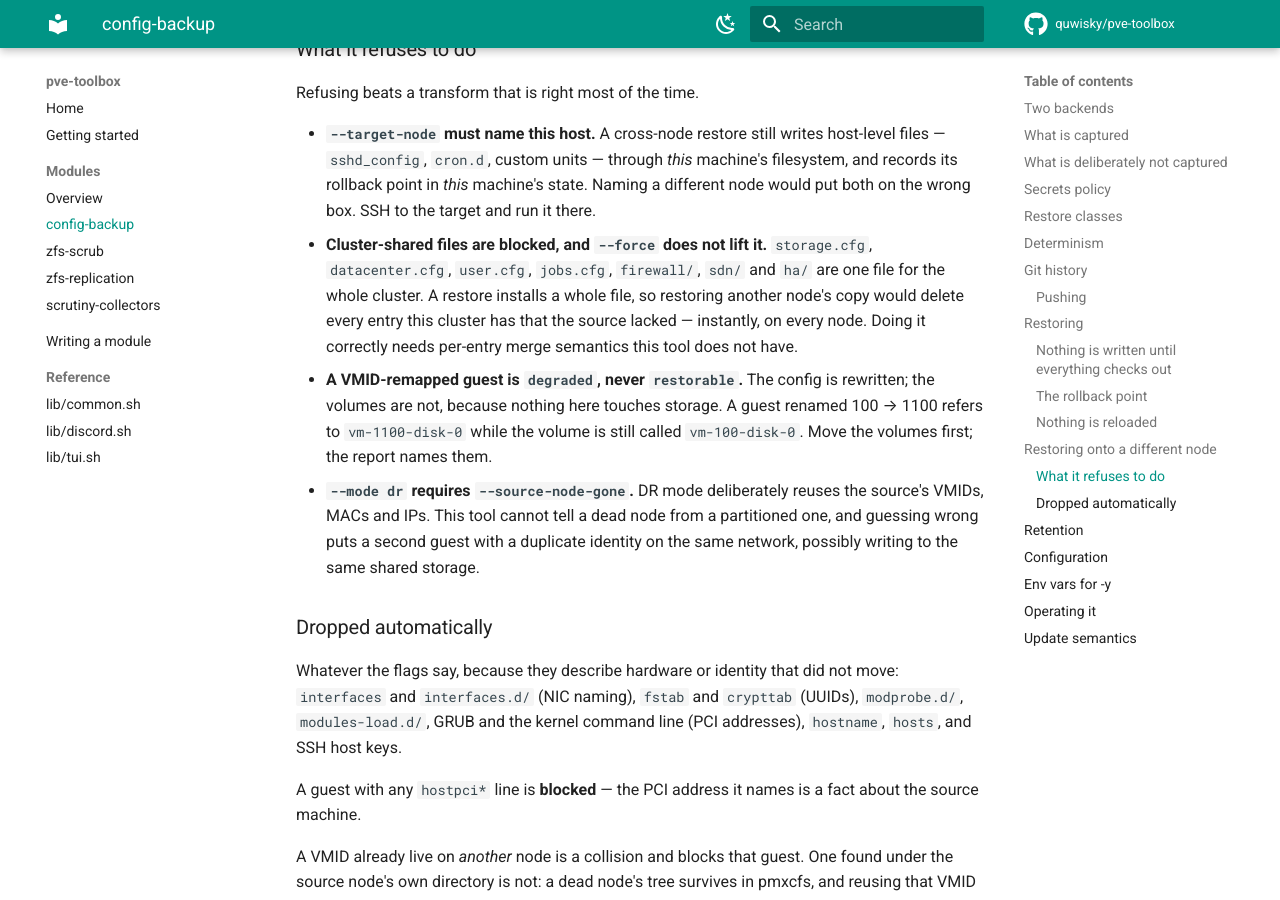
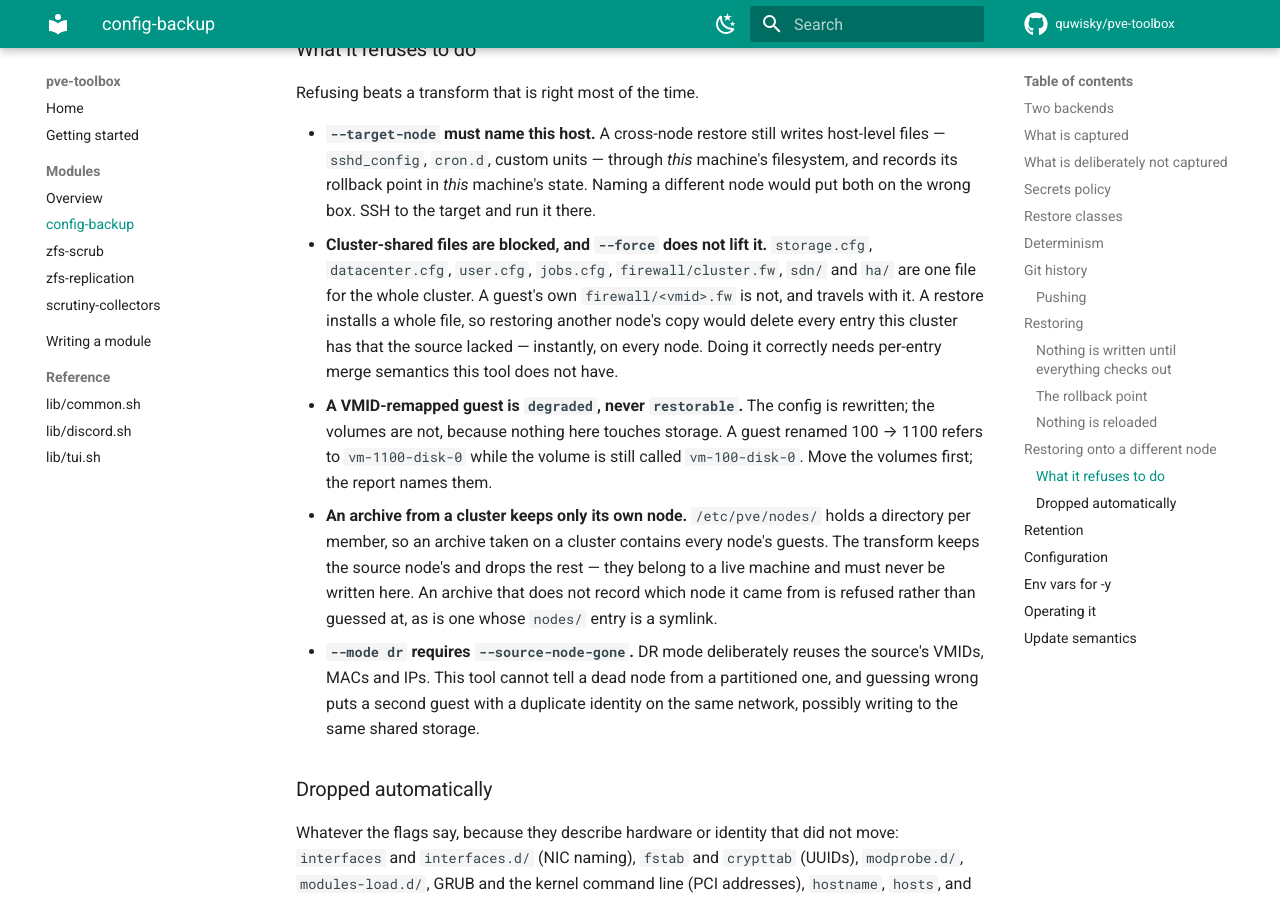
Before and after one commit to quwisky/pve-toolbox, an MkDocs documentation site: the page built from docs/modules/config-backup.md, in a window 1280 px wide and 900 px high, scrolled down 8283 px. Built offline with MkDocs 1.6.1 and Material for MkDocs 9.7.7, drawn with Linux system fonts in a browser that asks for light colours; comment, search, counter and statistics services are not loaded.

Commit message:
fix(config-backup): make cross-node restore work on a cluster, and stop reading outside the archive
The last commit's node derivation refused any archive holding more than one
node directory. /etc/pve is a cluster filesystem - nodes/ holds a directory for
every member, and the collector takes it whole - so that is the normal shape of
an archive from any clustered host, which is the only topology cross-node
restore exists for. Two-node cluster, pve1 dies, restore onto pve2: refused,
with no invocation getting past it. The fixture only ever built one node
directory, so nothing in the suite could see it.

It now keeps the source node's directory and drops the others, with a note.
They are a live machine's guests and must never be written here. Pruning
happens before the rename, because copying pve1's guests into an
already-staged pve2 directory is the corruption the refusal was standing in
for. Only a genuinely ambiguous source - more than one node and no record of
which it came from - is still refused.

A symlinked node directory read outside the archive entirely. The glob plus
[[ -d ]] accepted a symlink to a directory and cp -a resolved through it,
materialising files as regular files before _cb_restore_plan could apply its
own symlink guard - so an archive whose nodes/pve1 pointed at nodes/pve3 would
stage a third node's live guests, rewrite them for the target, and write them
there. find -type l refuses it by name now, and -type d never follows one.

Also: --map-vmid was validated only in the clone arm, so a typo'd target in dr
mode reached the per-guest check and dropped that guest from the restore with a
line in the report rather than refusing; pve/firewall/* blocked a guest's own
<vmid>.fw as cluster-shared, so a DR-restored guest came up with no firewall
and its policy_in: DROP gone; an empty map target wrote an empty storage name;
and a map key reached the ERE unescaped, so a dot matched any character and
could repoint a guest at a storage nobody named - while the before/after check
reported it as a real mapping.

```diff
--- a/docs/modules/config-backup.md
+++ b/docs/modules/config-backup.md
@@ -342,8 +342,9 @@ Refusing beats a transform that is right most of the time.
   state. Naming a different node would put both on the wrong box. SSH to the
   target and run it there.
 - **Cluster-shared files are blocked, and `--force` does not lift it.**
-  `storage.cfg`, `datacenter.cfg`, `user.cfg`, `jobs.cfg`, `firewall/`, `sdn/`
-  and `ha/` are one file for the whole cluster. A restore installs a whole
+  `storage.cfg`, `datacenter.cfg`, `user.cfg`, `jobs.cfg`, `firewall/cluster.fw`,
+  `sdn/` and `ha/` are one file for the whole cluster. A guest's own
+  `firewall/<vmid>.fw` is not, and travels with it. A restore installs a whole
   file, so restoring another node's copy would delete every entry this cluster
   has that the source lacked — instantly, on every node. Doing it correctly
   needs per-entry merge semantics this tool does not have.
@@ -351,6 +352,12 @@ Refusing beats a transform that is right most of the time.
   rewritten; the volumes are not, because nothing here touches storage. A guest
   renamed 100 → 1100 refers to `vm-1100-disk-0` while the volume is still
   called `vm-100-disk-0`. Move the volumes first; the report names them.
+- **An archive from a cluster keeps only its own node.** `/etc/pve/nodes/`
+  holds a directory per member, so an archive taken on a cluster contains every
+  node's guests. The transform keeps the source node's and drops the rest —
+  they belong to a live machine and must never be written here. An archive that
+  does not record which node it came from is refused rather than guessed at, as
+  is one whose `nodes/` entry is a symlink.
 - **`--mode dr` requires `--source-node-gone`.** DR mode deliberately reuses
   the source's VMIDs, MACs and IPs. This tool cannot tell a dead node from a
   partitioned one, and guessing wrong puts a second guest with a duplicate
```
Also changed, not shown: 2 other files.
